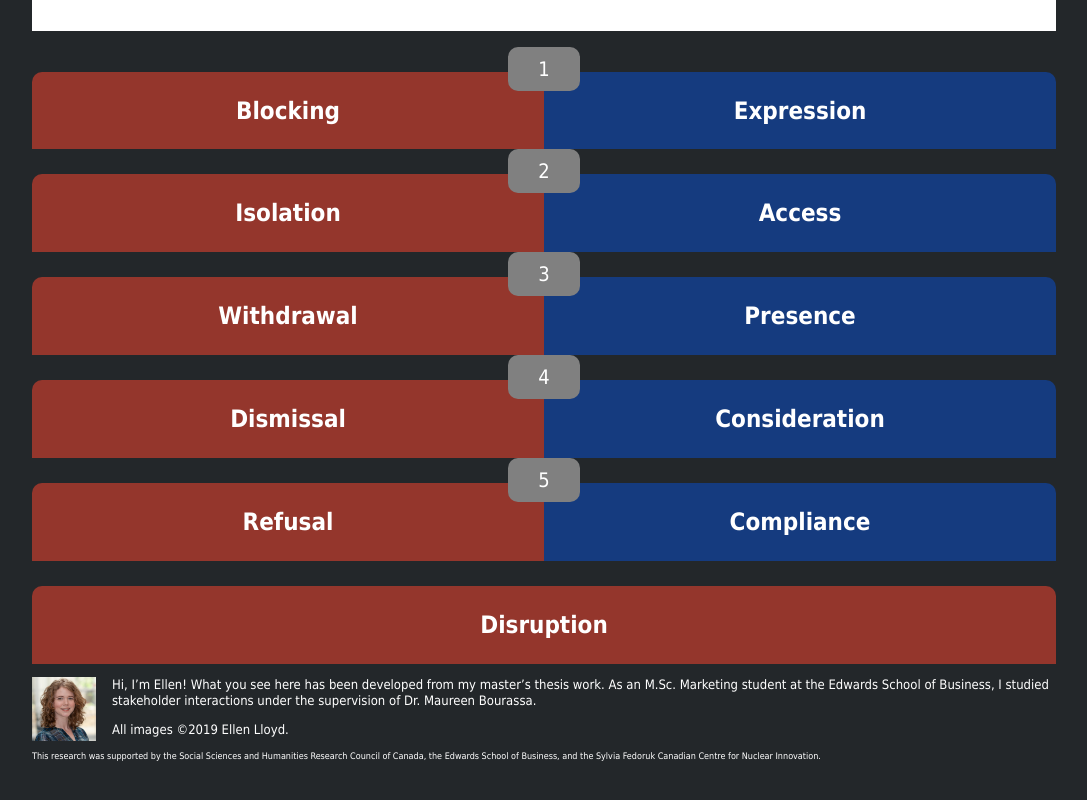
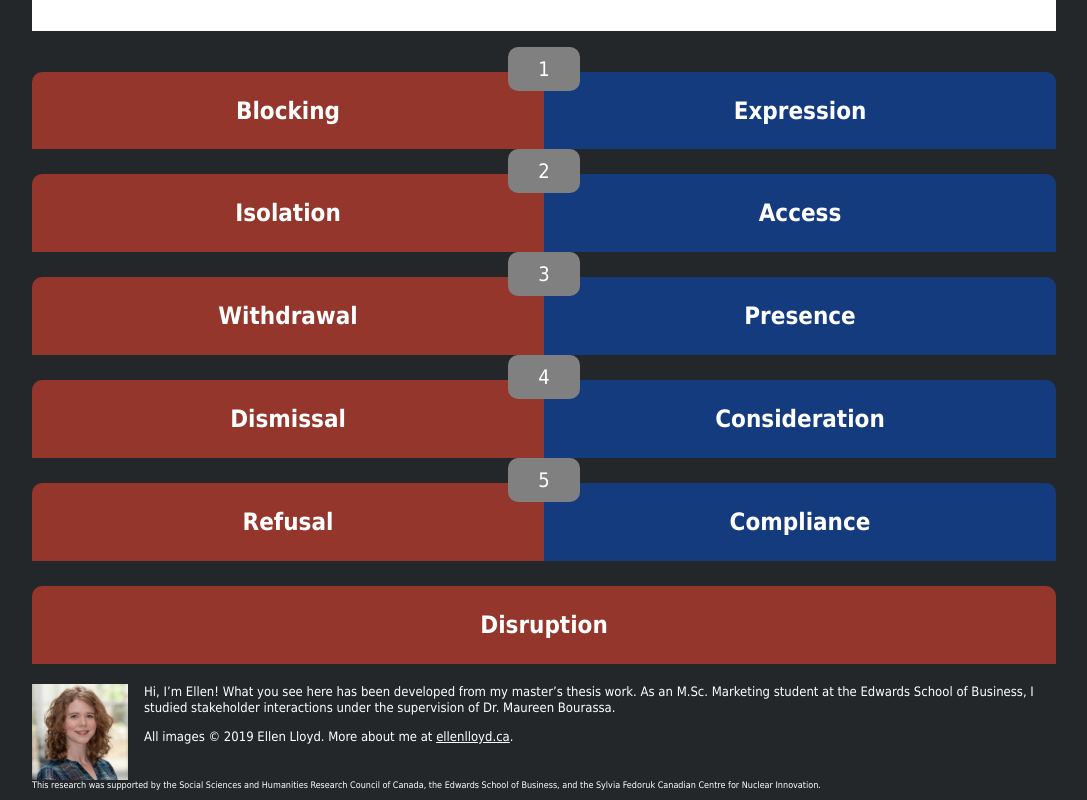
Before and after one commit to Jonqora/non-listening-theory, a plain HTML site: page index.html in a window 1280 px wide. Shown: the part 1215-2015 px from the top of the page, without its empty margins (96-1183 px from the left). Before the commit the page ends 1987 px from the top, so only its background shows below. Drawn offline with Linux system fonts and the light colour scheme.

Commit message:
Add files via upload

```diff
--- a/index.html
+++ b/index.html
@@ -180,9 +180,10 @@
     </section>
 
     <footer>
+      <br class="clearboth"/>
       <img src="images/headshot-small.png" class="headshot"/>
       <p>Hi, I’m Ellen! What you see here has been developed from my master’s thesis work. As an M.Sc. Marketing student at the Edwards School of Business, I studied stakeholder interactions under the supervision of Dr. Maureen Bourassa.</p>
-      <p>All images ©2019 Ellen Lloyd.</p>
+      <p>All images © 2019 Ellen Lloyd. More about me at <a href="https://ellenlloyd.ca">ellenlloyd.ca</a>.</p>
       <p class="smalltext">This research was supported by the Social Sciences and Humanities Research Council of Canada, the Edwards School of Business, and the Sylvia Fedoruk Canadian Centre for Nuclear Innovation.</p>
     </div>
     </footer>
--- a/style.css
+++ b/style.css
@@ -21,6 +21,9 @@ h1 {
 }
 p, h3 {
   font-size: 1.25em; /*Makes h3 match text size*/
+}
+a:link, a:active, a:visited {
+  color:inherit;
 }
 
 /*Text emphasis for listening and non-listening type labels*/
@@ -138,17 +141,21 @@ p, h3 {
 }
 
 /*Footer elements*/
+.clearboth {
+  clear: both;
+}
 footer .smalltext {
   clear: both;
   font-size: xx-small;
 }
 footer p {
   font-size: small;
+  margin-top: 0;
 }
 
 footer .headshot {
   margin: 0 1em 0 0;
-  height: 4em;
+  height: 6em;
   float: left;
 }
 
```
